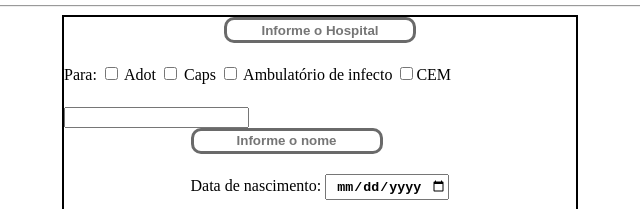
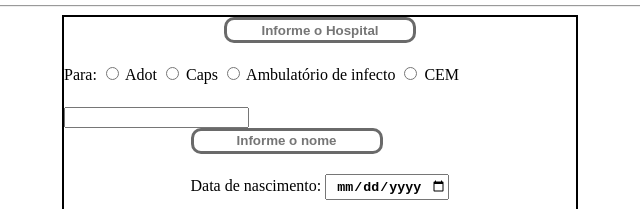
Before and after one commit to SrBorges/formulario-js, a plain HTML site: page src/index.html in a window 1280 px wide. Shown: the part 269-478 px from the top of the page, 320-960 px from the left. Drawn offline with Linux system fonts and the light colour scheme.

Commit message:
fix: Ajuste no radio

```diff
--- a/src/index.html
+++ b/src/index.html
@@ -44,15 +44,15 @@
                     <input  class="inputPri" type="text" placeholder="Informe o Hospital" class="inputBox1"><br>
                 </span>
 
+                <span>
+                    Para:
+                    <input type="radio" value="Adot" name="med"> Adot
+                    <input type="radio" value="Caps" name="med"> Caps
+                    <input type="radio" value="Ambulatório" name="med"> Ambulatório de infecto
+                    <input type="radio" value="CEM" name="med"> CEM
+                    <input type="text">
+                </span>
 
-                <span>
-
-                    Para: <input type="checkbox" > Adot
-                    <input type="checkbox"> Caps
-                    <input type="checkbox"> Ambulatório de infecto
-                    <input type="checkbox">CEM <input type="text">
-
-                </span>
 
                 <span>
                     <input type="text" class="inputPri" placeholder="Informe o nome"><br>
```
